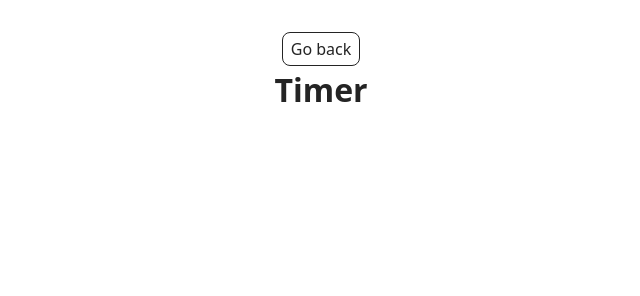
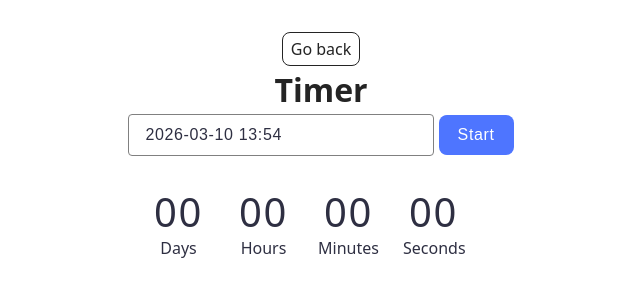
Before and after one commit to BohdanOvcharenko/goit-js-hw-10, a website built with Vite: page src/1-timer.html in a window 1280 px wide. Shown: the whole page, without its empty margins (319-959 px from the left). Built offline with nearby package versions, Linux system fonts and the light colour scheme.

Commit message:
add 1 hv

```diff
--- a/package.json
+++ b/package.json
@@ -17,6 +17,8 @@
   "author": "Alexander Repeta <alexander.repeta@gmail.com>",
   "license": "ISC",
   "dependencies": {
+    "flatpickr": "^4.6.13",
+    "izitoast": "^1.4.0",
     "vite-plugin-full-reload": "^1.2.0",
     "vite-plugin-html-inject": "^1.1.2"
   }
--- a/src/1-timer.html
+++ b/src/1-timer.html
@@ -12,6 +12,28 @@
       <div class="container">
         <a class="back-link" href="./index.html">Go back</a>
         <h1 class="main-title">Timer</h1>
+
+        <input type="text" class="input-date" id="datetime-picker" />
+        <button type="button" class="input-button" data-start>Start</button>
+
+        <div class="timer">
+          <div class="field">
+            <span class="value" data-days>00</span>
+            <span class="label">Days</span>
+          </div>
+          <div class="field">
+            <span class="value" data-hours>00</span>
+            <span class="label">Hours</span>
+          </div>
+          <div class="field">
+            <span class="value" data-minutes>00</span>
+            <span class="label">Minutes</span>
+          </div>
+          <div class="field">
+            <span class="value" data-seconds>00</span>
+            <span class="label">Seconds</span>
+          </div>
+        </div>
       </div>
     </main>
     <script type="module" src="./js/1-timer.js"></script>
--- a/src/css/1-timer.css
+++ b/src/css/1-timer.css
@@ -0,0 +1,88 @@
+.input-date {
+    border-radius: 4px;
+    width: 272px;
+    height: 40px;
+    line-height: 1.5;
+    letter-spacing: 0.04em;
+    color: #2e2f42;
+    font-weight: 400;
+    font-size: 16px;
+    padding: 0px 16px;
+    border: 1px solid #808080;
+}
+
+.input-date:focus,
+.input-date:hover {
+
+    border-color: #000000;
+}
+
+.input-date:active {
+    border-color: #4e75ff;
+}
+
+.input-date:disabled {
+    background-color: #f0f0f0;
+    border-color: #dcdcdc;
+    color: #a0a0a0;
+    cursor: not-allowed;
+}
+
+.input-button {
+    border-radius: 8px;
+    padding-block: 8px;
+    padding-inline: 16px;
+    width: 75px;
+    height: 40px;
+    background: #4e75ff;
+    cursor: pointer;
+    font-weight: 500;
+    font-size: 16px;
+    line-height: 1.5;
+    letter-spacing: 0.04em;
+    color: #fff;
+    border: none;
+}
+
+.input-button:disabled {
+    background-color: #dcdcdc;
+    color: #a0a0a0;
+    cursor: not-allowed;
+}
+
+.input-button:hover:not(:disabled) {
+    background: #6c8cff;
+}
+
+.timer {
+    margin-left: auto;
+    margin-right: auto;
+    display: flex;
+    gap: 24px;
+    margin-top: 32px;
+    width: 346px;
+    height: 72px;
+}
+
+.field {
+    display: flex;
+    flex-direction: column;
+    justify-content: space-between;
+    width: 61px;
+    height: 72px;
+}
+
+.value {
+    font-weight: 400;
+    font-size: 40px;
+    line-height: 1.2;
+    letter-spacing: 0.04em;
+    color: #2e2f42;
+}
+
+.label {
+    font-weight: 400;
+    font-size: 16px;
+    line-height: 1.5;
+    color: #2e2f42;
+}
--- a/src/js/1-timer.js
+++ b/src/js/1-timer.js
@@ -0,0 +1,82 @@
+// Описаний в документації
+import flatpickr from "flatpickr";
+// Додатковий імпорт стилів
+import "flatpickr/dist/flatpickr.min.css";
+
+// Описаний у документації
+import iziToast from "izitoast";
+// Додатковий імпорт стилів
+import "izitoast/dist/css/iziToast.min.css";
+
+
+const options = {
+  enableTime: true,
+  time_24hr: true,
+  defaultDate: new Date(),
+  minuteIncrement: 1,
+  onClose(selectedDates) {
+      let userSelectedDate = selectedDates[0];
+      if (userSelectedDate < new Date()) {
+          iziToast.error({
+              title: 'Error',
+              message: 'Please choose a date in the future',
+          });
+          document.querySelector('[data-start]').disabled = true;
+      } else {
+          document.querySelector('[data-start]').disabled = false;
+      }
+  },
+};
+
+
+flatpickr("#datetime-picker", options);
+
+const startBtn = document.querySelector('[data-start]');
+const daysEl = document.querySelector('[data-days]');
+const hoursEl = document.querySelector('[data-hours]');
+const minutesEl = document.querySelector('[data-minutes]');
+const secondsEl = document.querySelector('[data-seconds]');
+
+startBtn.addEventListener('click', () => {
+    const selectedDate = document.querySelector('#datetime-picker')._flatpickr.selectedDates[0];
+    startBtn.disabled = true;
+    document.querySelector('#datetime-picker').disabled = true;
+    const timerId = setInterval(() => {
+        const currentTime = new Date();
+        const timeDifference = selectedDate - currentTime;
+        if (timeDifference <= 0) {
+            clearInterval(timerId);
+            document.querySelector('#datetime-picker').disabled = false;
+            return;
+        }
+        const timeComponents = convertMs(timeDifference);
+        daysEl.textContent = addLeadingZero(timeComponents.days);
+        hoursEl.textContent = addLeadingZero(timeComponents.hours);
+        minutesEl.textContent = addLeadingZero(timeComponents.minutes);
+        secondsEl.textContent = addLeadingZero(timeComponents.seconds);
+    }, 1000);
+});
+
+function addLeadingZero(value) {
+    return String(value).padStart(2, '0');
+ };
+
+
+function convertMs(ms) {
+  // Number of milliseconds per unit of time
+  const second = 1000;
+  const minute = second * 60;
+  const hour = minute * 60;
+  const day = hour * 24;
+
+  // Remaining days
+  const days = Math.floor(ms / day);
+  // Remaining hours
+  const hours = Math.floor((ms % day) / hour);
+  // Remaining minutes
+  const minutes = Math.floor(((ms % day) % hour) / minute);
+  // Remaining seconds
+  const seconds = Math.floor((((ms % day) % hour) % minute) / second);
+
+  return { days, hours, minutes, seconds };
+}
```
Also changed, not shown: 1 other file.
